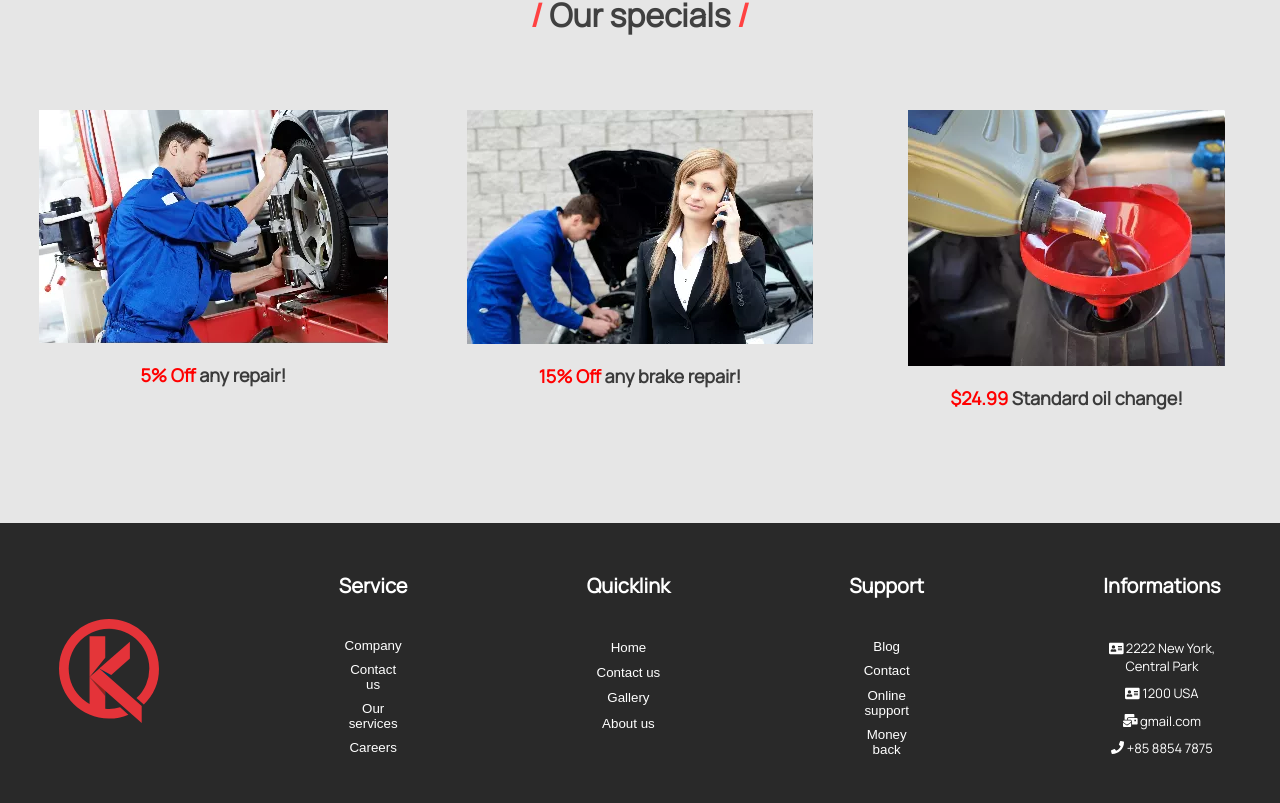
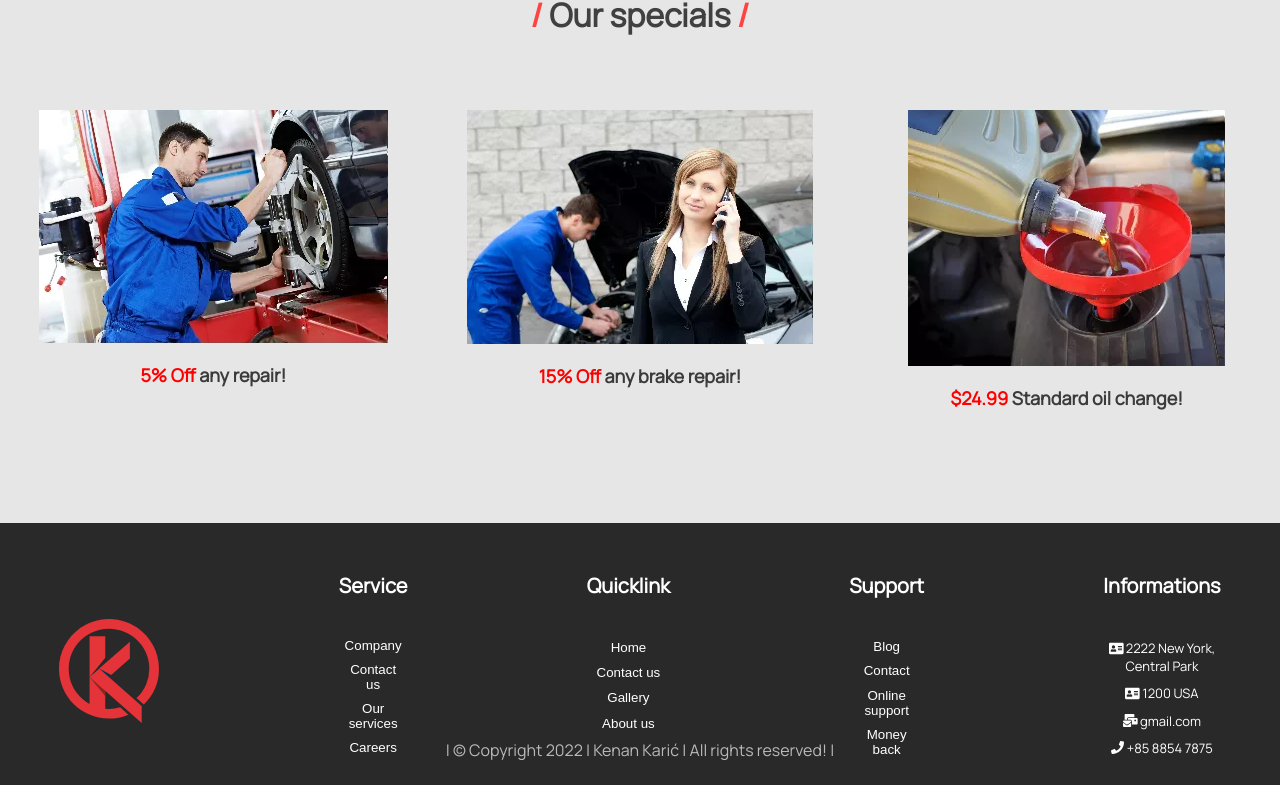
Before and after one commit to kenankaric122/carserviceweb, a React (Create React App) app: page / in a window 1280 px wide. Shown: the part 5722-6525 px from the top of the page. Built offline with nearby package versions, Linux system fonts and the light colour scheme.

Commit message:
:sparkles: new features

```diff
--- a/src/components/Footer.jsx
+++ b/src/components/Footer.jsx
@@ -50,7 +50,6 @@ function Footer() {
             <FontAwesomeIcon icon={faMailBulk} className='icons'/>  gmail.com <br/>
             <FontAwesomeIcon icon={faPhone} className='icons'/>  +85 8854 7875  <br/>
             </div>
-
         </div>
     )
 }
--- /dev/null
+++ b/src/components/Footer1.jsx
@@ -0,0 +1,15 @@
+import { faTools } from '@fortawesome/free-solid-svg-icons';
+import { FontAwesomeIcon } from '@fortawesome/react-fontawesome';
+import React from 'react';
+import './styles/Footer1.css';
+
+function Footer1() {
+    return (
+        <div className='fff1' style={{textAlign : 'center', backgroundColor : 'rgb(41, 41, 41)'}}>
+        | © Copyright 2022 | Kenan Karić | All rights reserved! |
+        <br/>ㅤ
+        </div>
+    )
+}
+
+export default Footer1
--- a/src/components/styles/Footer.css
+++ b/src/components/styles/Footer.css
@@ -2,7 +2,7 @@
     background-color: rgb(41, 41, 41);
     display: flex;
     width: 100%;
-    height: 35vh;
+    height: 27vh;
     justify-content: center;
     flex-direction: row;
     color: white;
--- /dev/null
+++ b/src/components/styles/Footer1.css
@@ -0,0 +1,12 @@
+.fff1{
+    color: rgb(185, 185, 185)
+}
+
+@media only screen and (max-width: 600px) {
+
+    .fff1 h1{
+        margin-left: 5%;
+        margin-right: 5%;
+    }
+
+  }
--- a/src/pages/Landing.jsx
+++ b/src/pages/Landing.jsx
@@ -9,6 +9,7 @@ import Specials from '../components/Specials'
 import Choose from '../components/Choose'
 import Footer from '../components/Footer'
 import Experience from '../components/Experience'
+import Footer1 from '../components/Footer1'
 
 const Landing = () => {
     return (
@@ -23,6 +24,7 @@ const Landing = () => {
             <Experience/>
             <Specials/>
             <Footer/>
+            <Footer1/>
         </div>
     )
 }
```
